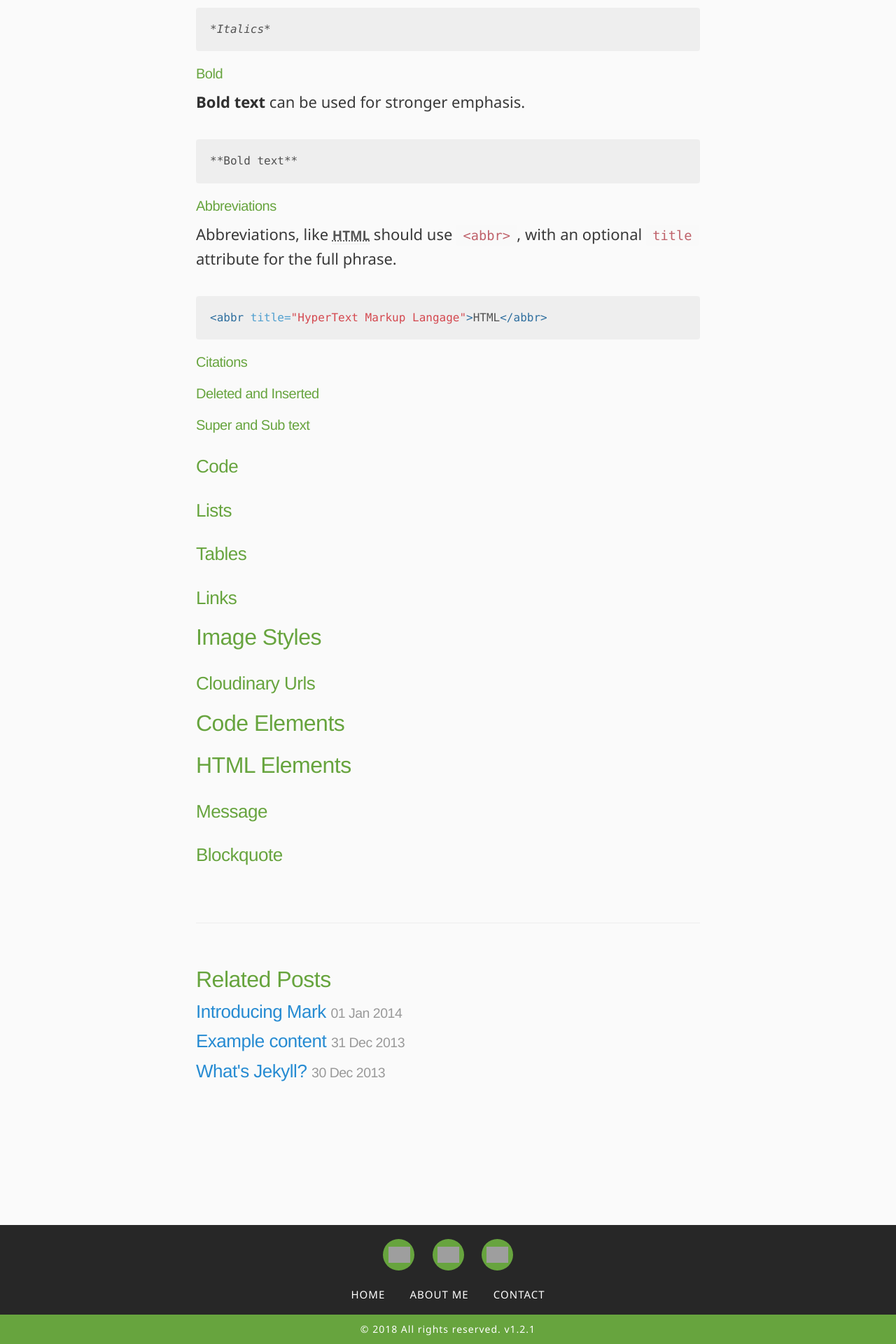
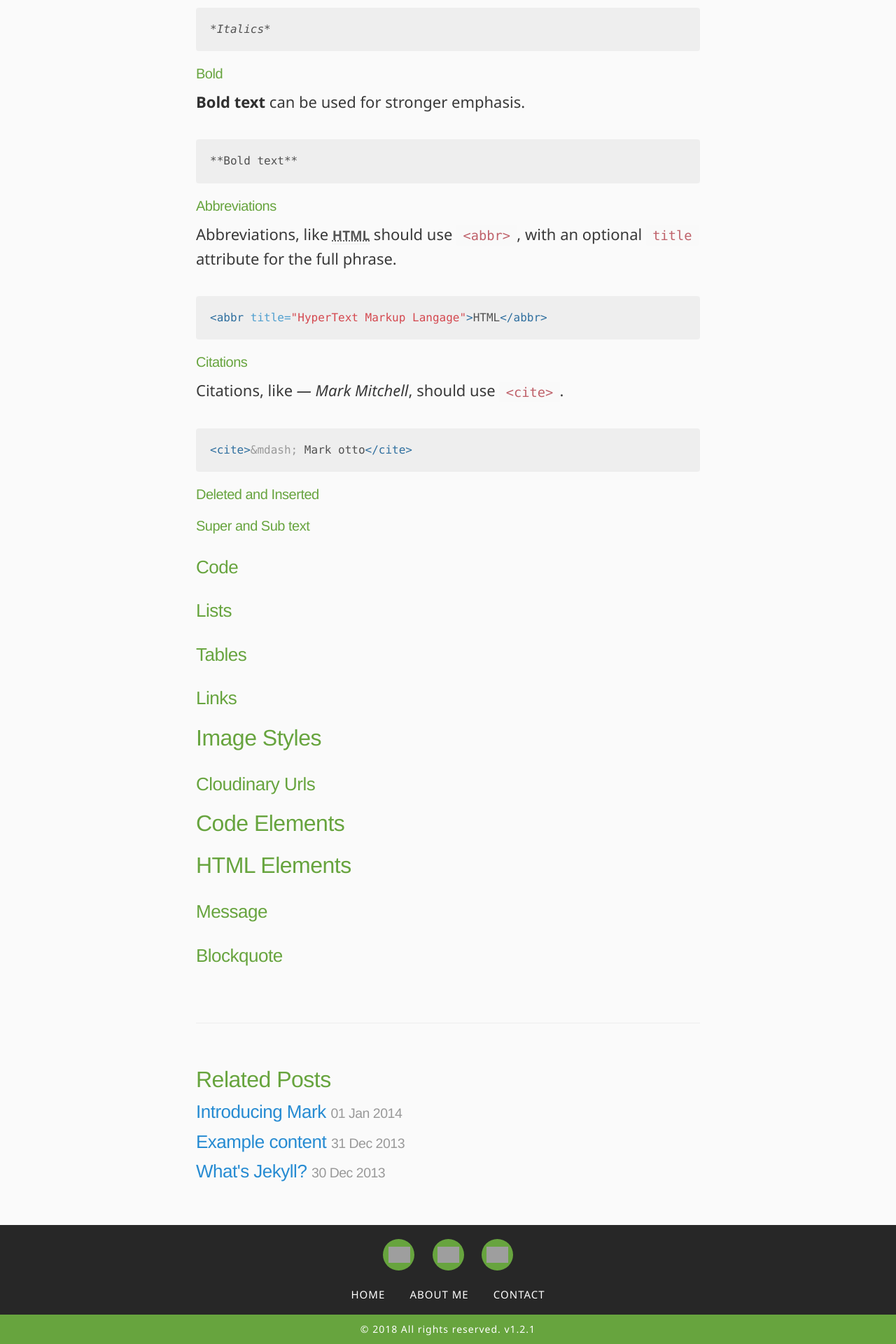
Before and after one commit to markthelefty/markthelefty.github.io, a Jekyll site: the page built from _posts/2018-07-30-theme-style-guide.markdown, in a window 1280 px wide. Shown: the part 2443-4363 px from the top of the page at 70% size. Built offline with Jekyll 4.4.1, drawn with Linux system fonts in a browser that asks for light colours; some web fonts are replaced; our own code applies the rules of GitHub Pages for plain Markdown files; grey boxes are pictures that could not be loaded.

Commit message:
Updated Theme Style Guide

````diff
--- a/_posts/2018-07-30-theme-style-guide.markdown
+++ b/_posts/2018-07-30-theme-style-guide.markdown
@@ -66,6 +66,10 @@ Abbreviations, like <abbr title="HyperText Markup Langage">HTML</abbr> should us
 ```
 
 #### Citations
+Citations, like <cite>&mdash; Mark Mitchell</cite>, should use `<cite>`.
+```html
+<cite>&mdash; Mark otto</cite>
+```
 
 #### Deleted and Inserted
 
````
